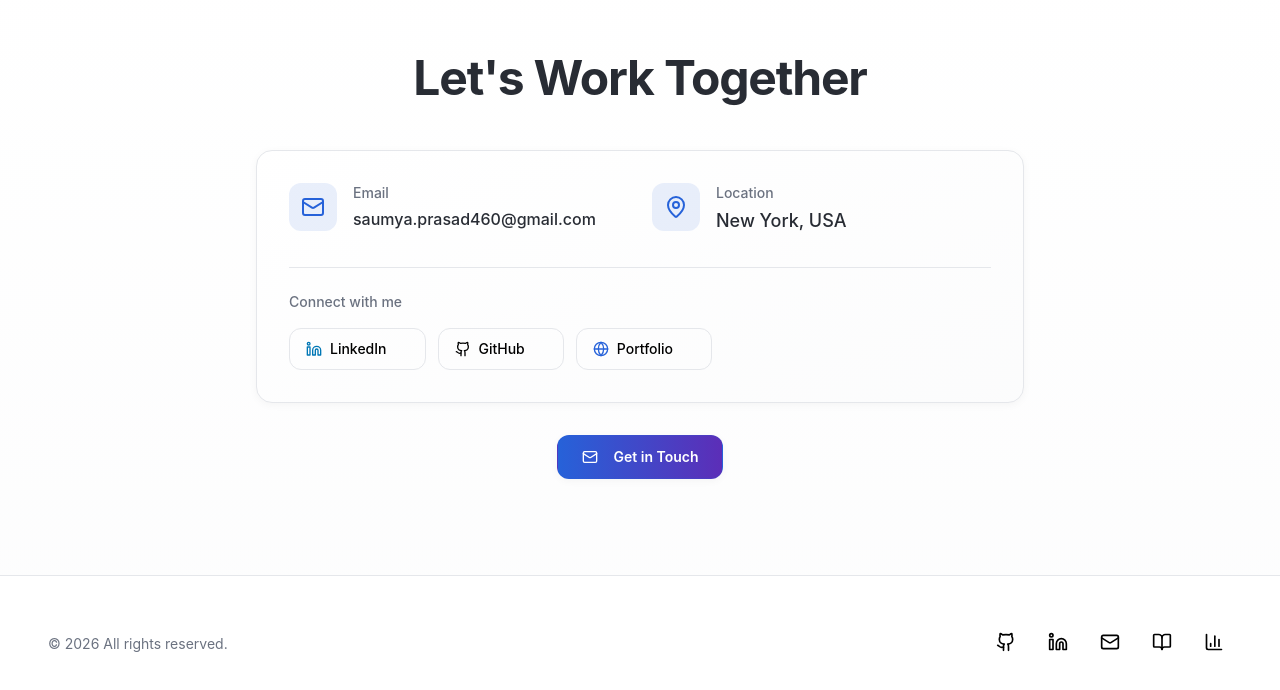
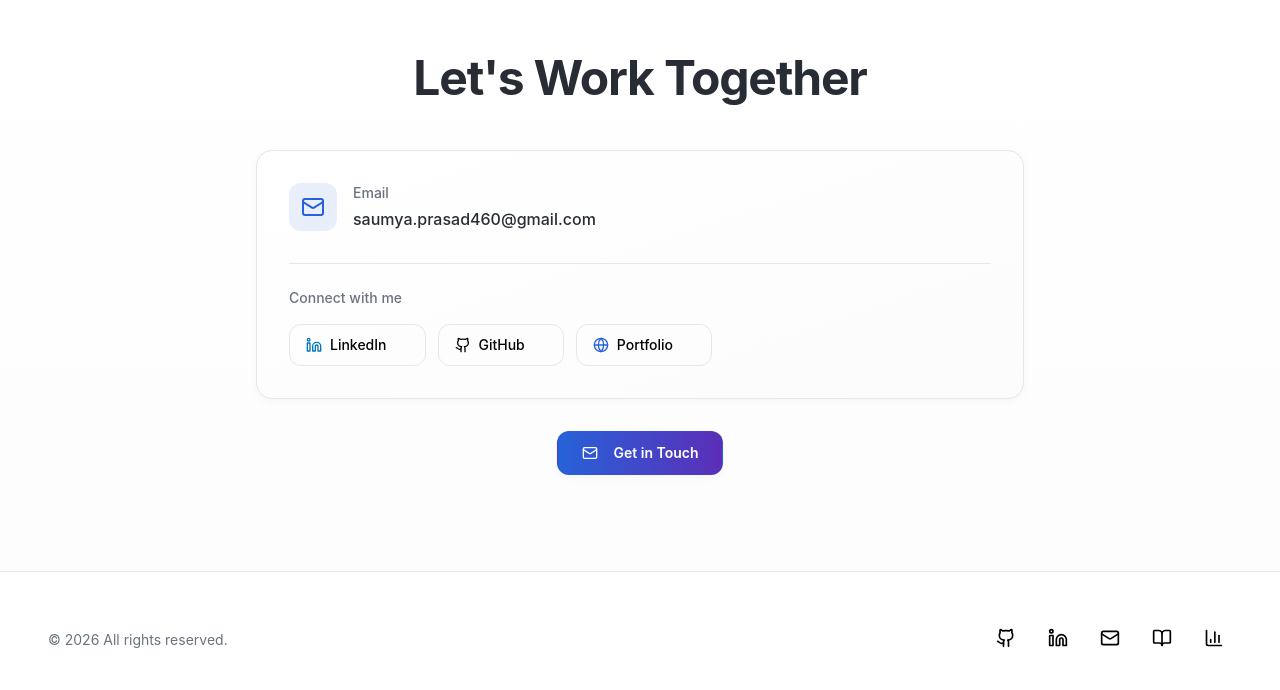
Before and after one commit to saumyaprasad07/Lovable-Portfolio-Website, a React (Vite) app: page / in a window 1280 px wide. Shown: the part 3013-3703 px from the top of the page. Built offline with nearby package versions, Linux system fonts and the light colour scheme; the HTML template or start-up script is replaced by a standard one.

Commit message:
Preceding changes

```diff
--- a/src/components/Contact.tsx
+++ b/src/components/Contact.tsx
@@ -27,15 +27,6 @@ const Contact = () => {
                 </div>
               </div>
 
-              <div className="flex items-start gap-4">
-                <div className="p-3 rounded-xl bg-primary/10 flex-shrink-0">
-                  <MapPin className="h-6 w-6 text-primary" />
-                </div>
-                <div>
-                  <p className="text-sm font-medium text-muted-foreground mb-1">Location</p>
-                  <p className="text-foreground font-medium">New York, USA</p>
-                </div>
-              </div>
             </div>
 
             <div className="border-t border-border pt-6">
```
